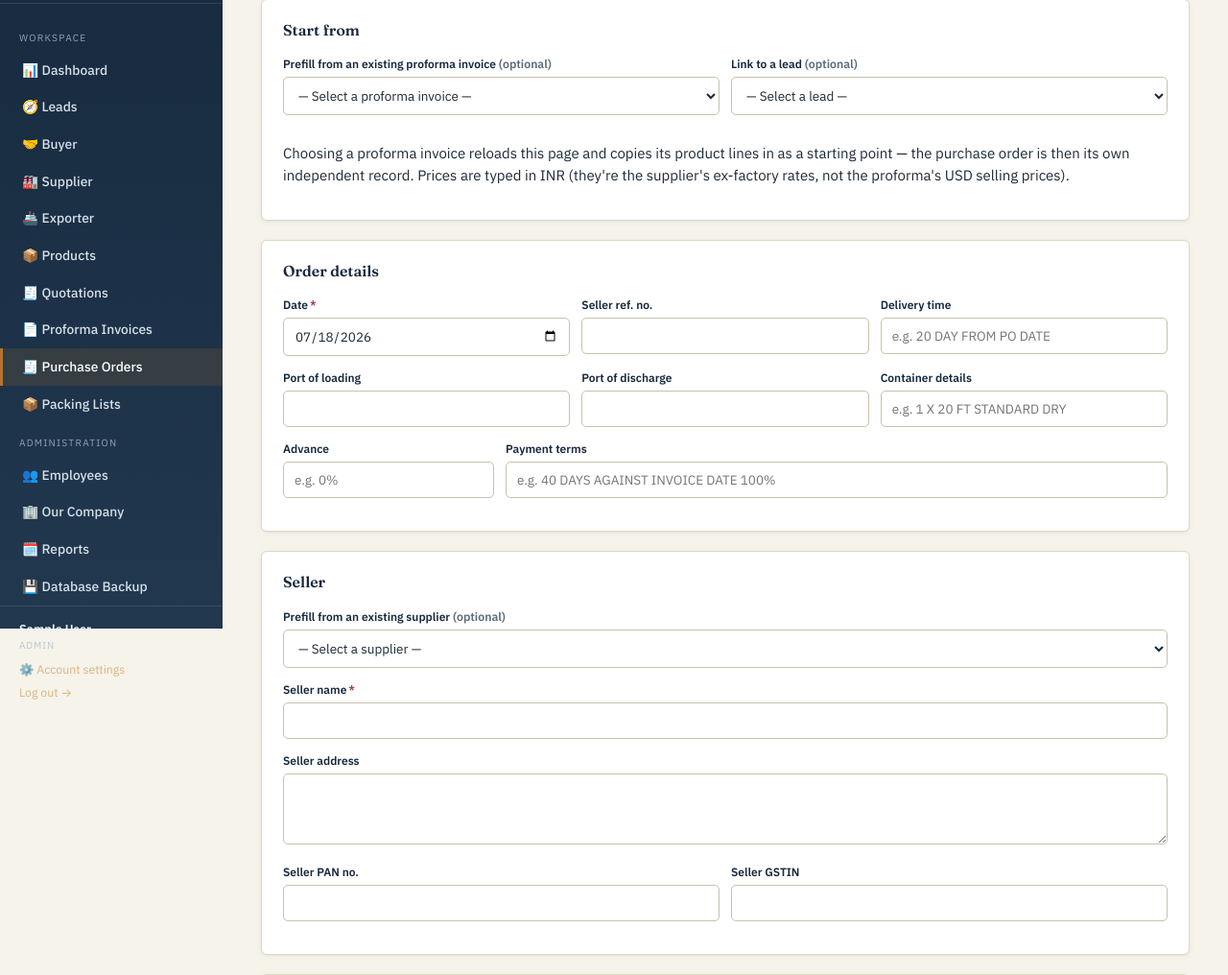
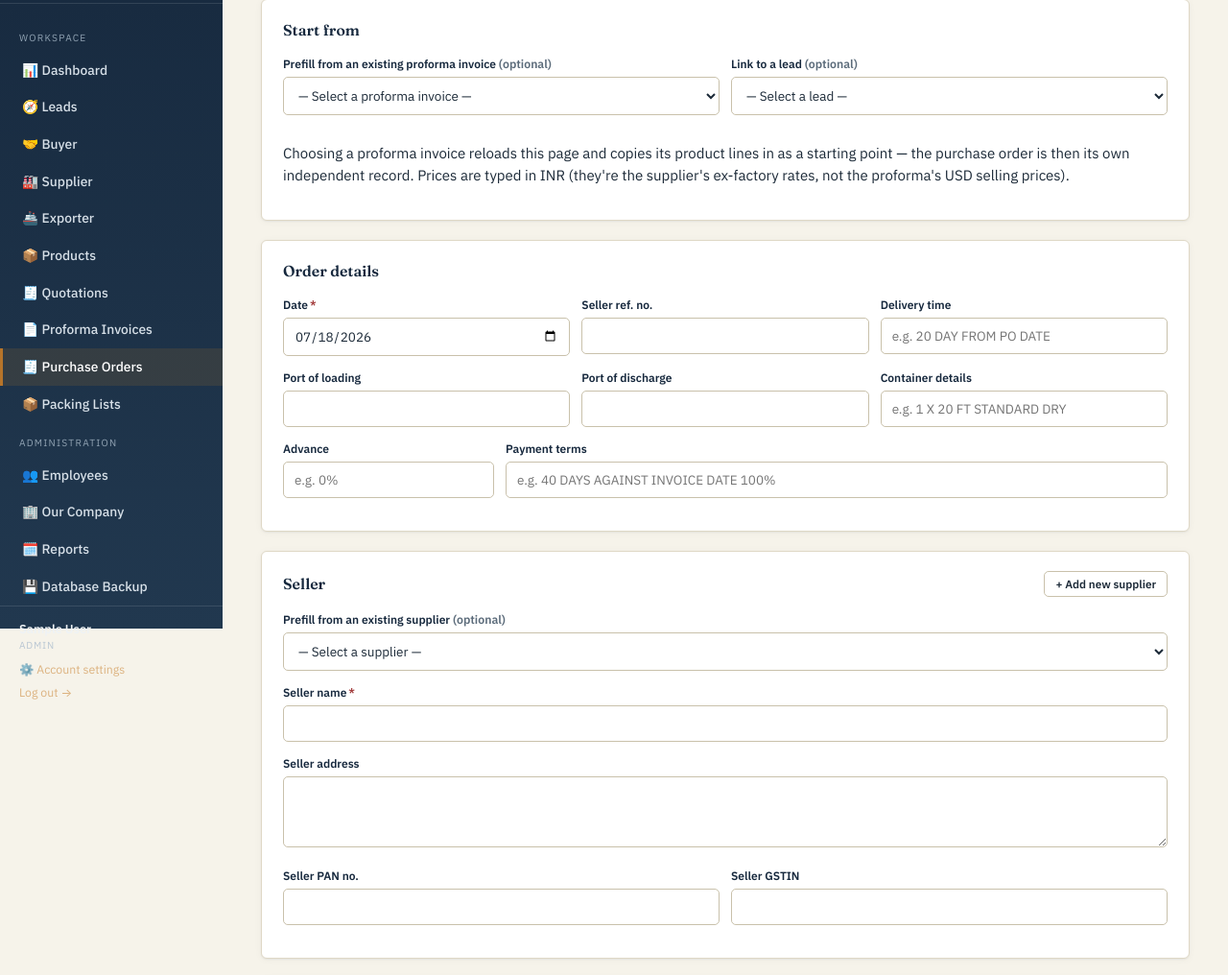
Before and after one commit to tdpatelgit/exportManagement, a Flask app: page /purchase-orders/new in a window 1280 px wide. Shown: the part 145-1161 px from the top of the page at 96% size. Run offline with Flask 3, Linux system fonts and the light colour scheme; the visitor is signed in with stand-in values (Sample User, id 1); tables that the repository leaves empty hold one stand-in row (values such as "Sample post"); grey boxes marked "Sample" are stand-in pictures; data that the repository does not hold is empty.

Commit message:
feature: can add supplier from PO

```diff
--- a/crm_app/app/templates/purchase_orders/form.html
+++ b/crm_app/app/templates/purchase_orders/form.html
@@ -58,7 +58,30 @@
   </div>
 
   <div class="card">
-    <div class="card-header"><h3>Seller</h3></div>
+    <div class="card-header">
+      <h3>Seller</h3>
+      {% if current_user.is_admin %}
+      <button type="button" class="btn btn-ghost btn-sm" id="seller-add-new-toggle">+ Add new supplier</button>
+      {% endif %}
+    </div>
+
+    {% if current_user.is_admin %}
+    <div id="seller-add-new-panel" class="card" hidden style="margin-bottom:14px;">
+      <div class="card-header"><h3>Add new supplier</h3></div>
+      <form id="seller-add-new-form">
+        <div class="field"><label>Company name<span class="required-mark">*</span></label><input type="text" name="company_name" required></div>
+        <div class="field"><label>Address</label><textarea name="address" rows="2"></textarea></div>
+        <div class="form-row">
+          <div class="field"><label>PAN no.</label><input type="text" name="pan_no"></div>
+          <div class="field"><label>GSTIN</label><input type="text" name="gstin"></div>
+        </div>
+        <div class="hint">IEC and bank/contact details can be filled in later from the supplier's own page.</div>
+        <button type="submit" class="btn btn-primary btn-sm">Save &amp; select</button>
+        <button type="button" class="btn btn-ghost btn-sm" id="seller-add-new-cancel">Cancel</button>
+      </form>
+    </div>
+    {% endif %}
+
     <div class="field">
       <label for="seller_select">Prefill from an existing supplier <span class="text-soft text-sm">(optional)</span></label>
       <select id="seller_select">
@@ -303,15 +326,51 @@
   });
 
   // ---- seller dropdown prefill --------------------------------------------------
-  document.getElementById('seller_select').addEventListener('change', (e) => {
+  const sellerSelect = document.getElementById('seller_select');
+  function applySeller(id, name, address, pan, gstin) {
+    document.getElementById('seller_supplier_id').value = id || '';
+    document.getElementById('seller_name').value = name || '';
+    document.getElementById('seller_address').value = address || '';
+    document.getElementById('seller_pan').value = pan || '';
+    document.getElementById('seller_gstin').value = gstin || '';
+  }
+  sellerSelect.addEventListener('change', (e) => {
     const opt = e.target.selectedOptions[0];
-    document.getElementById('seller_supplier_id').value = opt.value || '';
-    if (!opt.value) return;
-    document.getElementById('seller_name').value = opt.dataset.name || '';
-    document.getElementById('seller_address').value = opt.dataset.address || '';
-    document.getElementById('seller_pan').value = opt.dataset.pan || '';
-    document.getElementById('seller_gstin').value = opt.dataset.gstin || '';
+    if (!opt.value) { applySeller('', '', '', '', ''); return; }
+    applySeller(opt.value, opt.dataset.name, opt.dataset.address, opt.dataset.pan, opt.dataset.gstin);
   });
+
+  // ---- add new supplier (admin only) --------------------------------------------------
+  const sellerAddPanel = document.getElementById('seller-add-new-panel');
+  const sellerAddToggle = document.getElementById('seller-add-new-toggle');
+  const sellerAddForm = document.getElementById('seller-add-new-form');
+  if (sellerAddToggle) {
+    sellerAddToggle.addEventListener('click', () => { sellerAddPanel.hidden = !sellerAddPanel.hidden; });
+    document.getElementById('seller-add-new-cancel').addEventListener('click', () => {
+      sellerAddPanel.hidden = true;
+      sellerAddForm.reset();
+    });
+    sellerAddForm.addEventListener('submit', (e) => {
+      e.preventDefault();
+      const formData = new FormData(sellerAddForm);
+      fetch('/suppliers/api/quick-create', { method: 'POST', body: formData })
+        .then(r => r.json().then(data => ({ ok: r.ok, data })))
+        .then(({ ok, data }) => {
+          if (!ok) { alert(data.error || 'Could not create the supplier.'); return; }
+          const opt = new Option(data.company_name, data.id, true, true);
+          opt.dataset.name = data.company_name;
+          opt.dataset.address = data.address || '';
+          opt.dataset.pan = data.pan_no || '';
+          opt.dataset.gstin = data.gstin || '';
+          sellerSelect.appendChild(opt);
+          sellerSelect.value = data.id;
+          applySeller(data.id, data.company_name, data.address, data.pan_no, data.gstin);
+          sellerAddPanel.hidden = true;
+          sellerAddForm.reset();
+        })
+        .catch(() => alert('Something went wrong creating the supplier.'));
+    });
+  }
 
   // ---- product picker modal (flat searchable product list) --------------------------------------------------
   const overlay = document.getElementById('product-picker-overlay');
```
Also changed, not shown: crm_app/app/routes/suppliers.py (+34 -1 lines).
